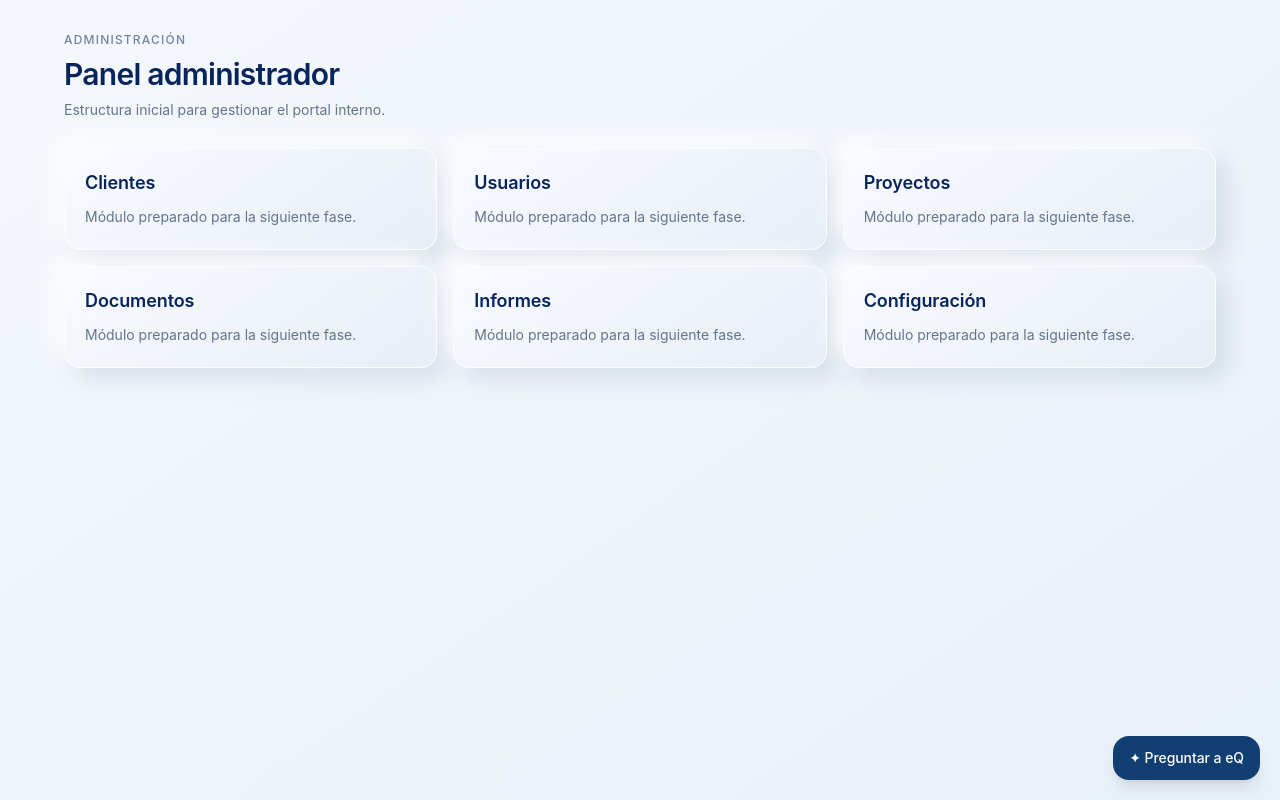
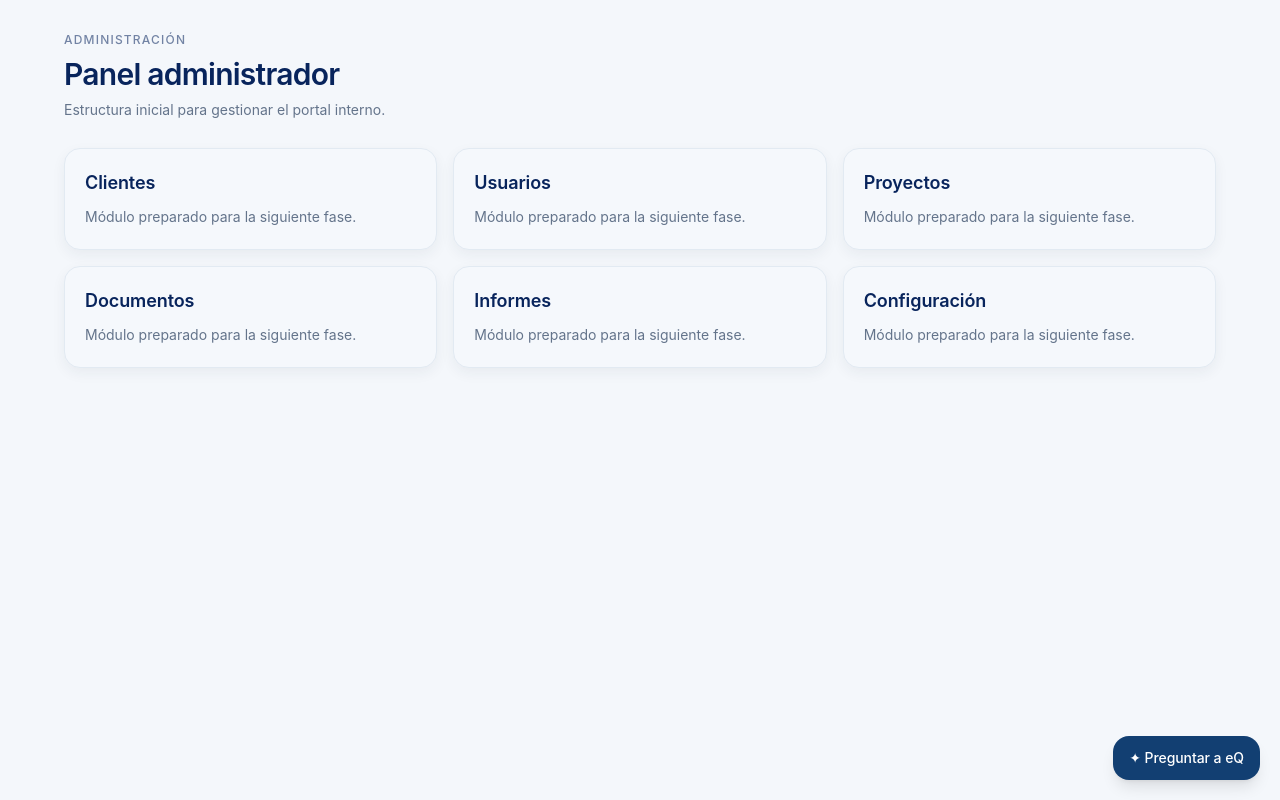
Before and after one commit to equantum-py/equantum-equipo, a Next.js app: page /admin in a window 1280 px wide. Built offline with nearby package versions, Linux system fonts and the light colour scheme.

Commit message:
design: remove white glow and soften platform shadows

```diff
--- a/app/globals.css
+++ b/app/globals.css
@@ -63,35 +63,42 @@ button {
 
 
 
-/* eQuantum Clay UI — aplicado únicamente al área de trabajo */
+/* eQuantum Soft UI — limpio, táctil y sin halos blancos */
 :root{
   --eq-surface:#edf3f9;
-  --eq-shadow-dark:rgba(70,94,125,.15);
-  --eq-shadow-light:rgba(255,255,255,.95);
 }
 main{
-  background:linear-gradient(145deg,#f4f8fc,#e8f0f8);
+  background:#eef3f8;
 }
+
+/* Superficies suaves: volumen por contraste, no por resplandor */
 main .rounded-2xl.bg-white,
 main .rounded-xl.bg-white,
 main .rounded-2xl[class*="bg-slate"],
 main .rounded-xl[class*="bg-slate"]{
-  background:linear-gradient(145deg,#f8fbff,#e7eef6)!important;
-  border:1px solid rgba(255,255,255,.82)!important;
-  box-shadow:10px 10px 24px var(--eq-shadow-dark),-9px -9px 22px var(--eq-shadow-light)!important;
+  background:#f5f8fc!important;
+  border:1px solid #e2eaf2!important;
+  box-shadow:0 5px 14px rgba(36,50,71,.06)!important;
 }
 main input:not([type="checkbox"]):not([type="radio"]),
 main textarea,
 main select{
-  background:linear-gradient(145deg,#e9f0f7,#f8fbfe)!important;
-  box-shadow:inset 3px 3px 8px rgba(87,108,136,.10),inset -3px -3px 8px rgba(255,255,255,.9)!important;
+  background:#f7f9fc!important;
+  border-color:#dbe4ed!important;
+  box-shadow:inset 0 1px 3px rgba(36,50,71,.05)!important;
 }
 main button[class*="bg-[#123f72]"],
 main button[class*="bg-[#12365f]"]{
-  box-shadow:0 8px 18px rgba(18,63,114,.20),inset 0 1px 1px rgba(255,255,255,.20)!important;
+  box-shadow:0 5px 12px rgba(18,63,114,.14)!important;
 }
 
-/* Sidebar: conservar exactamente la navegación oscura original */
+/* Modales: sin glow/halo blanco exterior */
+[role="dialog"],
+.fixed[class*="inset-0"] > div[class*="rounded"]{
+  box-shadow:0 18px 48px rgba(20,38,60,.18)!important;
+}
+
+/* Sidebar oscuro y plano */
 aside nav button{
   background:transparent!important;
   border:0!important;
@@ -106,8 +113,6 @@ aside nav button:hover{
 aside nav button.bg-white\/10{
   background:rgba(255,255,255,.10)!important;
 }
-
-/* El perfil y logout tampoco reciben superficies blancas del clay */
 aside > div[class*="bg-white/10"]{
   background:rgba(255,255,255,.10)!important;
   border-color:transparent!important;
```
